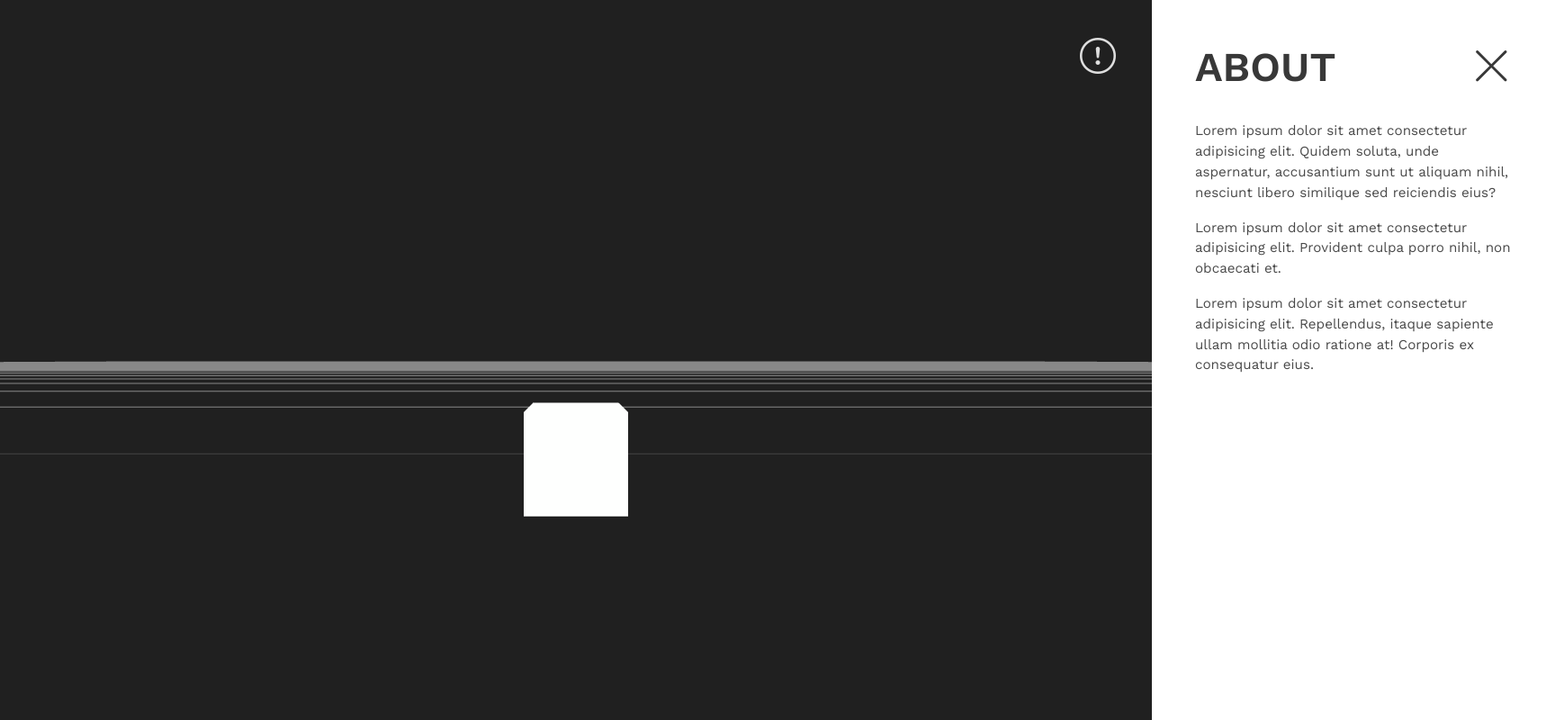
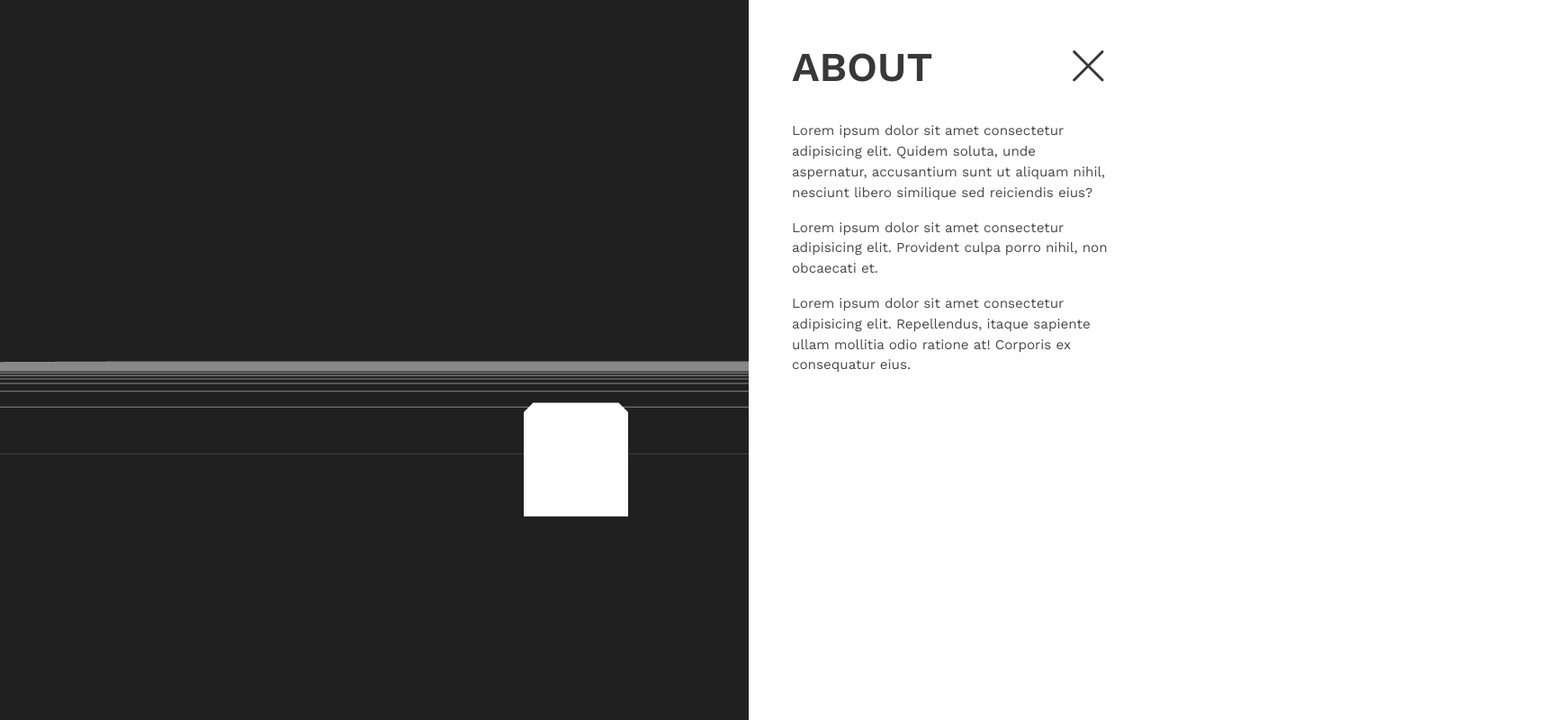
Before and after one commit to TerrenceMurray/Museum, a website built with Parcel: page src/index.html in a window 1280 px wide. Both pictures are taken after a click on the icon 1219 px from the left and 63 px from the top of the page. Shown: the whole page at 90% size, 1728 px wide, since content can reach past the window. Built offline with nearby package versions, Linux system fonts and the light colour scheme; animation ran at ten frames a second.

Commit message:
About Toggle Complete

```diff
--- a/src/index.html
+++ b/src/index.html
@@ -20,7 +20,7 @@
         <section class="about-overlay">
             <div class="o-header">
                 <h1 class="o-title">About</h1>
-                <i class="o-close bi bi-x-lg"></i>
+                <i id="close-about" class="o-close bi bi-x-lg"></i>
             </div>
             <p class="o-body">Lorem ipsum dolor sit amet consectetur adipisicing elit. Quidem soluta, unde aspernatur, accusantium sunt ut aliquam nihil, nesciunt libero similique sed reiciendis eius?</p>
             <p class="o-body">Lorem ipsum dolor sit amet consectetur adipisicing elit. Provident culpa porro nihil, non obcaecati et.</p>
--- a/src/scripts/index.js
+++ b/src/scripts/index.js
@@ -3,10 +3,37 @@
 import { Overlay } from "./lib/abstracts/custom";
 import { MuseumDemo } from "./lib/demo";
 
-window.addEventListener( 'DOMContentLoaded' ,() => {
-    // Load overlays
 
 
-    // Instantiate the ThreeJs when the document is loaded
-    const demo = new MuseumDemo;
+window.addEventListener( 'DOMContentLoaded' ,() => {
+    try {
+        // #region Overlays
+
+        const aboutOverlay = new Overlay(
+            "section.about-overlay",
+            {
+                open: "expand",
+                close: "collapse"
+            }
+        );
+
+        const openAbout = document.getElementById( "open-about" );
+        openAbout.addEventListener( 'click', event => {
+            aboutOverlay.show();
+        } );
+
+        const closeAbout = document.getElementById( "close-about" );
+        closeAbout.addEventListener( 'click', event => {
+            aboutOverlay.hide();
+        } );
+
+        // #endregion
+
+        // Instantiate the ThreeJs when the document is loaded
+        const demo = new MuseumDemo;
+
+    } catch (e) {
+        console.error( e );
+    }
+
 } );
--- a/src/scripts/lib/abstracts/custom.js
+++ b/src/scripts/lib/abstracts/custom.js
@@ -1,8 +1,8 @@
-// #region Overlay Class
+// #region Overlay
 
 class Overlay {
-    constructor( container, options = { classes: { open, close }, events: { onOpen, onClose } } ) {
-        this.container = document.querySelector(container);
+    constructor( containerSelector, options = { open: "", close: "" } ) {
+        this.container = document.querySelector( containerSelector );
         this.options = options;
 
         this.isHidden = true;
@@ -10,7 +10,33 @@ class Overlay {
     }
 
     _init() {
+        if ( this.isHidden === false ) this.show();
+        else if ( this.isHidden === true ) this.hide();
+    }
 
+    show( callback ) {
+        if ( this.isHidden === false ) return;
+
+        this.container.classList.remove( this.options.close );
+        this.container.classList.add( this.options.open );
+        this.container.style.display = "block";
+
+        this.isHidden = false;
+        if ( callback !== undefined && callback !== null ) callback();
+    }
+
+    hide( callback ) {
+        if ( this.isHidden === true ) return;
+
+        this.container.classList.remove( this.options.open );
+        this.container.classList.add( this.options.close );
+
+        this.container.addEventListener('animationend', event => {
+            this.container.style.display = "none";
+        }, { once: true });
+
+        this.isHidden = true;
+        if ( callback !== undefined && callback !== null ) callback();
     }
 }
 
--- a/src/scss/components/_overlay.scss
+++ b/src/scss/components/_overlay.scss
@@ -55,20 +55,11 @@ body {
 
 .about-overlay {
     &.expand {
-        transform: translateX(100%);
-        animation-name: slideIn;
-        animation-duration: 0.8s;
-        animation-timing-function: cubic-bezier(0.76, 0, 0.24, 1);
-        animation-fill-mode: forwards;
+        transform: translateX(0);
     }
 
     &.collapse {
-        transform: translateX(0);
-        animation-name: slideIn;
-        animation-duration: 0.8s;
-        animation-timing-function: cubic-bezier(0.76, 0, 0.24, 1);
-        animation-fill-mode: forwards;
-        animation-direction: reverse;
+        transform: translateX(100%);
     }
 
     position: absolute;
@@ -78,6 +69,7 @@ body {
     height: 100vh;
     padding: 3em;
     transform: translateX(100%);
+    transition: transform 0.8s cubic-bezier(0.76, 0, 0.24, 1);
 
     background-color: #ffffff;
 
```
Also changed, not shown: src/css/main.css, 1 other file.
